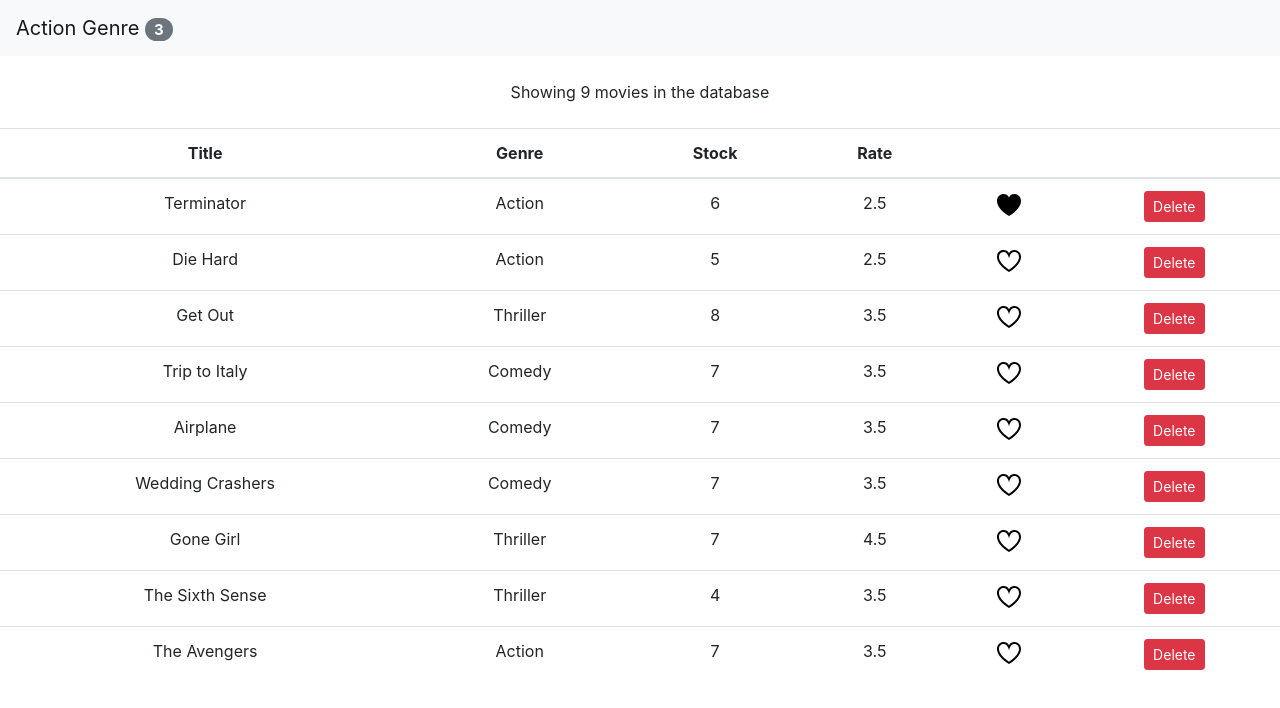
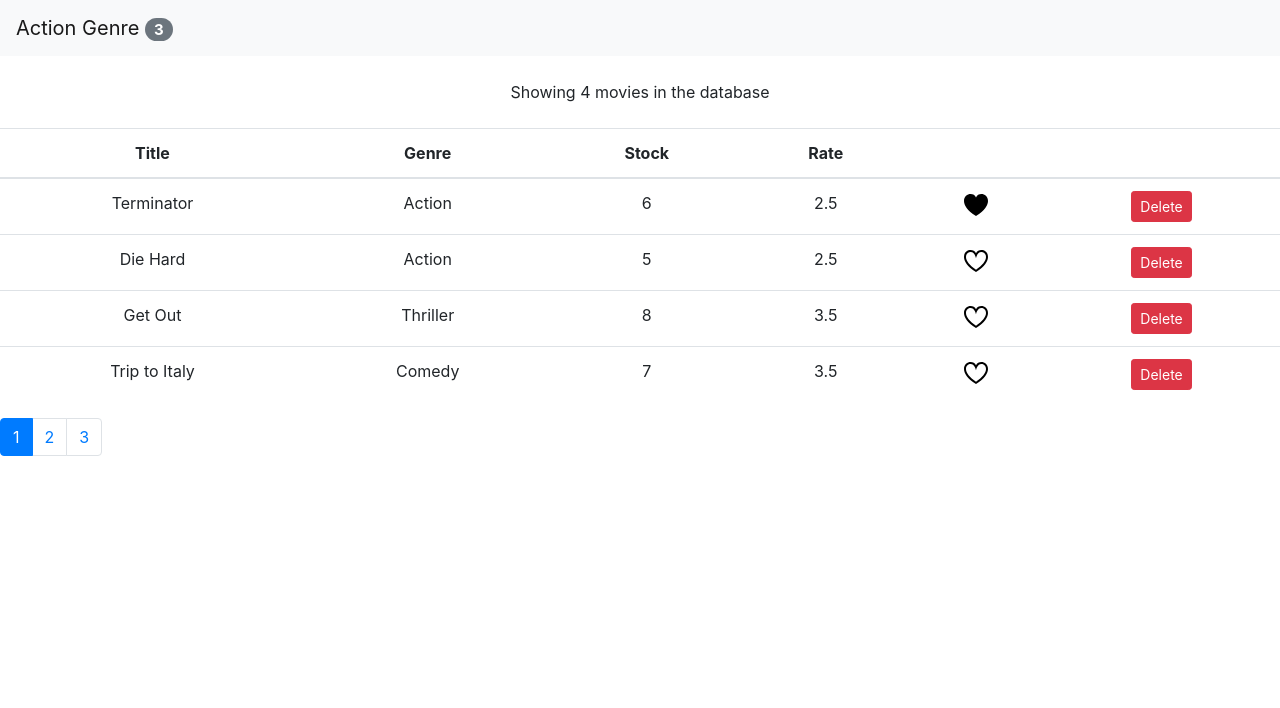
Before and after one commit to edroamz/vidly, a React (Create React App) app: page /movies in a window 1280 px wide. Shown: the top 708 px of the page. Built offline with nearby package versions, Linux system fonts and the light colour scheme.

Commit message:
included prop-types, added pagination component and utils functions

```diff
--- a/package.json
+++ b/package.json
@@ -4,6 +4,7 @@
   "private": true,
   "dependencies": {
     "bootstrap": "^4.3.1",
+    "prop-types": "^15.7.2",
     "react": "^16.12.0",
     "react-dom": "^16.12.0",
     "react-scripts": "3.2.0"
--- a/src/App.js
+++ b/src/App.js
@@ -4,9 +4,14 @@
 import Movies from './components/movies';
 import Navbar from './components/navbar';
 import 'bootstrap/dist/css/bootstrap.css';
+import Pagination from './components/common/pagination';
+import { paginate } from './utils/paginate';
 
 function App() {
   const [movies, updateMovies] = useState([]);
+  const [currentPage, changeCurrentPage] = useState(1);
+  const pageSize = 4;
+  const moviesPerPage = paginate(movies, currentPage, pageSize);
 
   useEffect(() => {
     updateMovies(getMovies());
@@ -16,17 +21,31 @@
     updateMovies(movies.filter(m => m._id !== movieId));
   }
 
-  function handleLike(movie){
-    const newMovies = [...movies]
-    const index = newMovies.indexOf(movie)
-    newMovies[index].liked = !newMovies[index].liked
-    updateMovies(newMovies)
+  function handleLike(movie) {
+    const newMovies = [...movies];
+    const index = newMovies.indexOf(movie);
+    newMovies[index].liked = !newMovies[index].liked;
+    updateMovies(newMovies);
+  }
+
+  function handlePageChange(page) {
+    changeCurrentPage(page);
   }
 
   return (
     <div className='App'>
       <Navbar movies={movies}></Navbar>
-      <Movies movies={movies} onDelete={handleDelete} onLike={handleLike}></Movies>
+      <Movies
+        movies={moviesPerPage}
+        onDelete={handleDelete}
+        onLike={handleLike}
+      ></Movies>
+      <Pagination
+        itemsCount={movies.length}
+        pageSize={pageSize}
+        currentPage={currentPage}
+        onPageChange={handlePageChange}
+      ></Pagination>
     </div>
   );
 }
--- /dev/null
+++ b/src/components/common/pagination.js
@@ -0,0 +1,41 @@
+import React from 'react';
+import PropTypes from 'prop-types';
+
+const Pagination = props => {
+  const { itemsCount, pageSize, currentPage, onPageChange } = props;
+  const pagesCount = Math.ceil(itemsCount / pageSize);
+
+  if (pagesCount === 1) return null;
+
+  let pages = [...Array(pagesCount + 1).keys()];
+  pages = pages.filter(n => n !== 0);
+
+  return (
+    <nav aria-label='Page navigation example'>
+      <ul className='pagination'>
+        {pages.map(page => {
+          return (
+            <li
+              key={page}
+              className={
+                currentPage === page ? 'page-item active' : 'page-item'
+              }
+              onClick={() => onPageChange(page)}
+            >
+              <button className='page-link'>{page}</button>
+            </li>
+          );
+        })}
+      </ul>
+    </nav>
+  );
+};
+
+Pagination.propTypes = {
+  itemsCount: PropTypes.number.isRequired,
+  pageSize: PropTypes.number.isRequired,
+  currentPage: PropTypes.number.isRequired,
+  onPageChange: PropTypes.func.isRequired
+};
+
+export default Pagination;
--- a/src/components/movies.js
+++ b/src/components/movies.js
@@ -2,23 +2,23 @@
 import Like from './common/like';
 
 const Movies = ({ movies, onDelete, onLike }) => {
+  const { length: count } = movies;
+
   function handleDelete(event) {
     onDelete(event.target.id);
   }
 
   function handleLike(movie) {
-    onLike(movie)
+    onLike(movie);
   }
 
   return (
     <>
-      {movies.length === 0 ? (
-        <p className='mt-4 mb-4'>There are no movies in the database</p>
-      ) : (
-        <p className='mt-4 mb-4'>
-          Showing {movies.length} movies in the database
-        </p>
-      )}
+      <p className='mt-4 mb-4'>
+        {count === 0
+          ? 'There are no movies in the database'
+          : `Showing ${count} movies in the database`}
+      </p>
       <table className='table'>
         <thead>
           <tr>
@@ -39,7 +39,10 @@
                 <td>{movie.numberInStock}</td>
                 <td>{movie.dailyRentalRate}</td>
                 <td>
-                <Like liked={movie.liked} onClick={() => handleLike(movie)}></Like>
+                  <Like
+                    liked={movie.liked}
+                    onClick={() => handleLike(movie)}
+                  ></Like>
                 </td>
                 <td>
                   <button
--- /dev/null
+++ b/src/utils/paginate.js
@@ -0,0 +1,7 @@
+export function paginate(items, pageNumber, pageSize) {
+  const pageIndex = (pageNumber - 1) * pageSize;
+  let itemsPerPage = items.slice(pageIndex);
+  itemsPerPage = itemsPerPage.slice(0, pageSize);
+
+  return itemsPerPage;
+}
```
